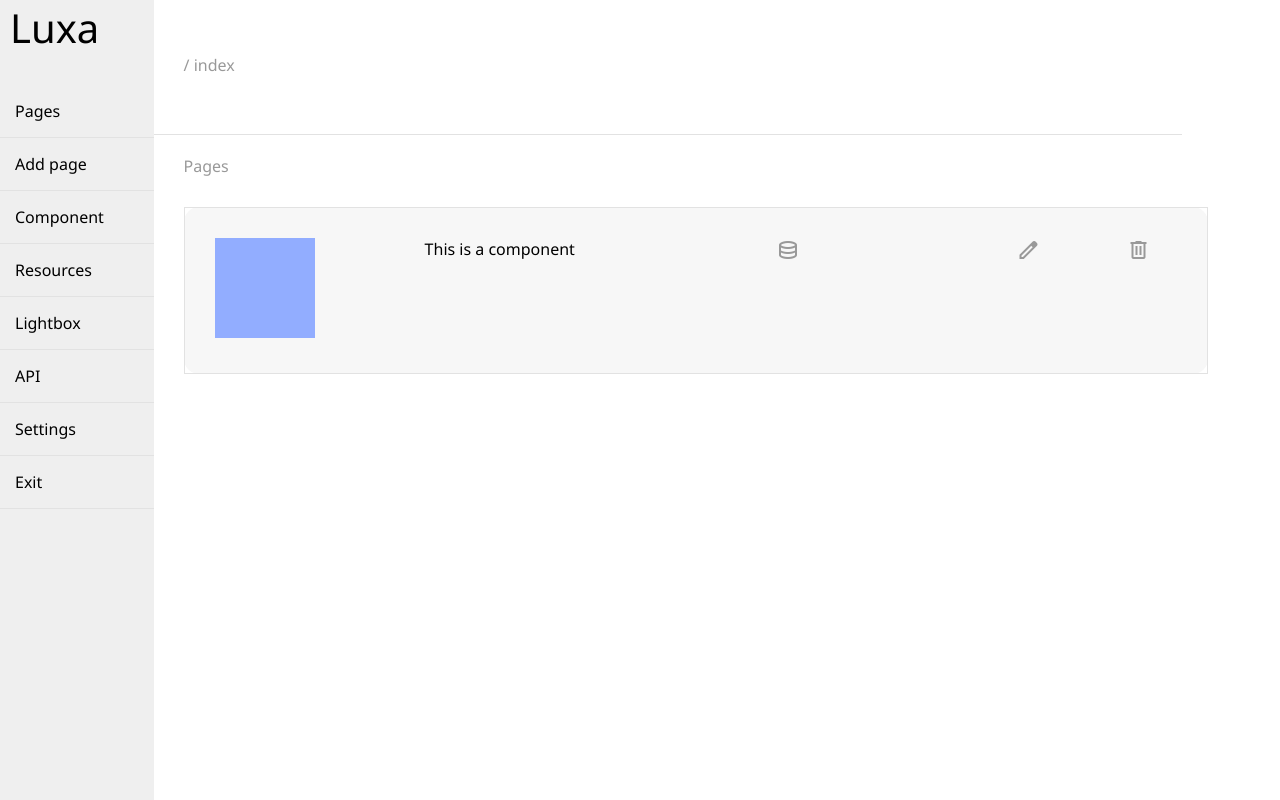
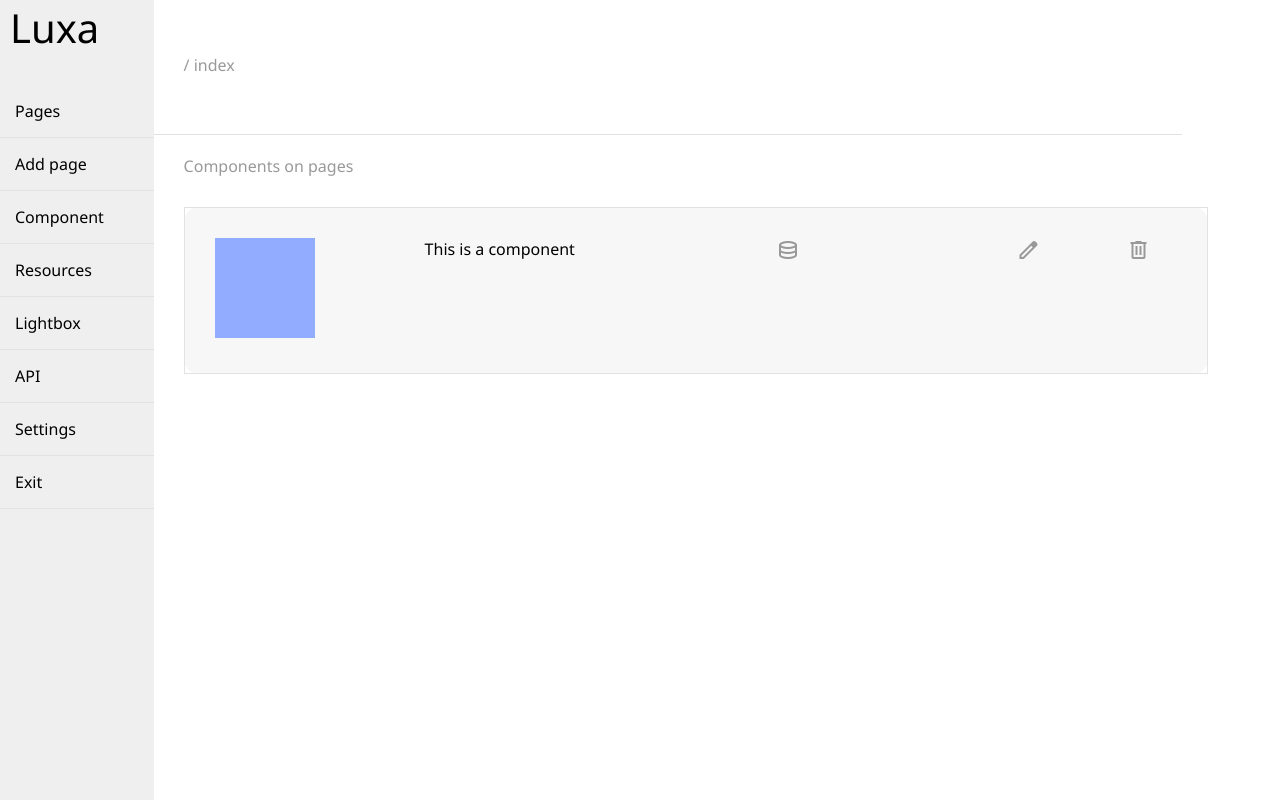
Before and after one commit to flaneurette/Luxa, a PHP site: page /Luxa/ in a window 1280 px wide. Run offline with PHP 8.4, Linux system fonts and the light colour scheme; a user stored in the database is signed in; data comes from the database, SQL or seed files in the repository; some web fonts are replaced.

Commit message:
Add files via upload

```diff
--- a/index.php
+++ b/index.php
@@ -74,7 +74,7 @@
 	/ index
 	</nav>
 	<article class="main">
-	<label>Pages</label>
+	<label>Components on pages</label>
 	<table rowspan="" width="100%" class="table-list">
 	<?php
 
```
